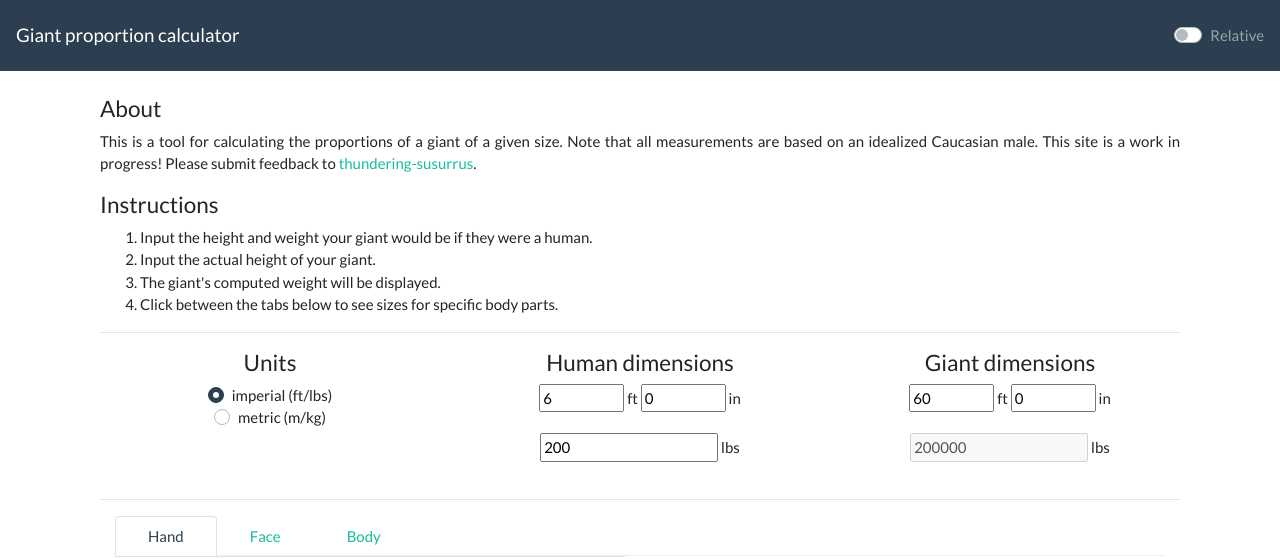
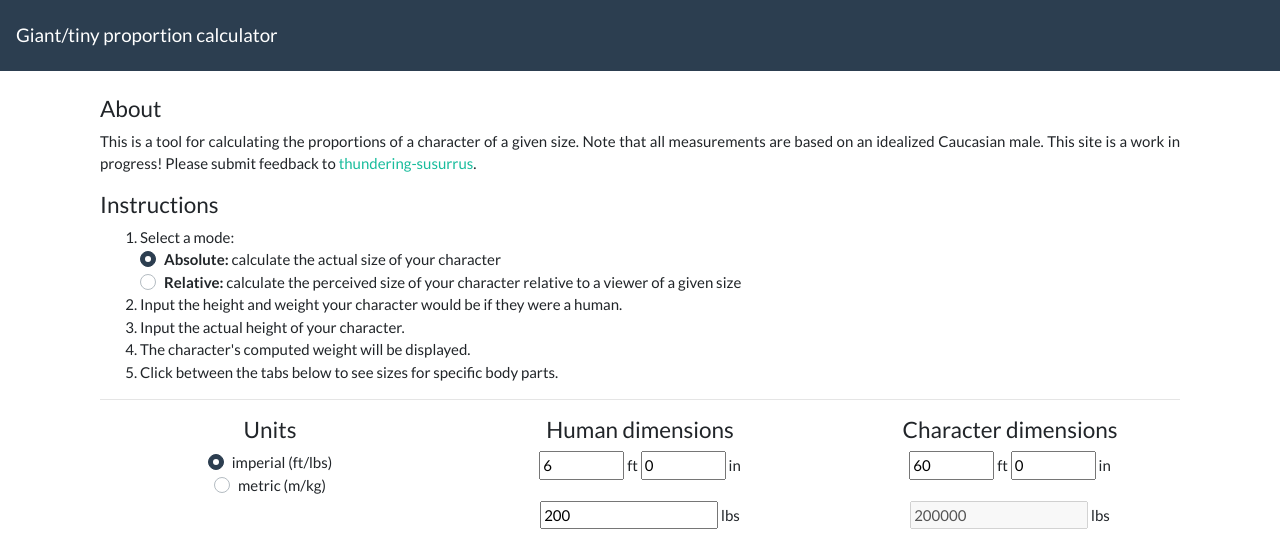
Before and after one commit to thundering-susurrus/thundering-susurrus.github.io, a plain HTML site: page calculator.html in a window 1280 px wide. Shown: the top 559 px of the page. Drawn offline with nearby package versions, Linux system fonts and the light colour scheme.

Commit message:
Adds relative height, improves relative instructions, and makes language G/t neutral

```diff
--- a/calculator.html
+++ b/calculator.html
@@ -20,14 +20,7 @@
     <div id="wrapper">
       <header>
         <nav class="navbar navbar-expand-md navbar-dark bg-primary mb-4">
-          <a class="navbar-brand">Giant proportion calculator</a>
-          <div class="form-group ml-auto navbar-nav text-muted">
-            <div class="custom-control custom-radio">
-              <div class="custom-control custom-switch">
-                <input type="checkbox" class="custom-control-input perspective" id="customSwitch1">
-                <label class="custom-control-label" for="customSwitch1">Relative</label>
-              </div>
-            </div>
+          <a class="navbar-brand">Giant/tiny proportion calculator</a>
         </nav>
       </header>
       <main role="main" class="flex-shrink-0">
@@ -35,20 +28,32 @@
           <div class="container ">
             <h4>About</h4>
             <p class="text-justify">
-                This is a tool for calculating the proportions of a giant of a given size. Note that all measurements are based on an idealized Caucasian male. This site is a work in progress! Please submit feedback to <a href="https://thundering-susurrus.tumblr.com/ask">thundering-susurrus</a>.
+              This is a tool for calculating the proportions of a character of a given size. Note that all measurements are based on an idealized Caucasian male. This site is a work in progress! Please submit feedback to <a href="https://thundering-susurrus.tumblr.com/ask">thundering-susurrus</a>.
             </p>
             <h4>Instructions</h4>
-              <ol class="absolute">
-                <li>Input the height and weight your giant would be if they were a human.</li>
-                <li>Input the actual height of your giant.</li>
-                <li>The giant's computed weight will be displayed.</li>
-                <li>Click between the tabs below to see sizes for specific body parts.</li>
-              </ol>
-              <ol class="relative">
-                <li>Input the actual height of your viewer.</li>
-                <li>Input the actual height of the person being observed.</li>
-                <li>The observed person's <em>perceived</em> height from the perspective of the viewer will be displayed.</li>
-                <li>Click between the tabs below to see sizes for specific body parts.</li>
+            <ol>
+              <li>Select a mode:
+                <div class="form-group">
+                  <div class="custom-control custom-radio">
+                    <input type="radio" name="modeRadio" class="custom-control-input" checked="" value="absolute" id="customRadio3">
+                    <label class="custom-control-label" for="customRadio3"><b>Absolute:</b> calculate the actual size of your character</label>
+                  </div>
+                  <div class="custom-control custom-radio">
+                    <input type="radio" name="modeRadio" class="custom-control-input" value="relative" id="customRadio4">
+                    <label class="custom-control-label" for="customRadio4"><b>Relative:</b> calculate the perceived size of your character relative to a viewer of a given size</label>
+                  </div>
+                </div>
+              </li>
+              <!--absolute instructions-->
+              <li class="absolute">Input the height and weight your character would be if they were a human.</li>
+              <li class="absolute">Input the actual height of your character.</li>
+              <li class="absolute">The character's computed weight will be displayed.</li>
+              <li class="absolute">Click between the tabs below to see sizes for specific body parts.</li>
+              <!--relative instructions-->
+              <li class="relative">Input the actual height of your viewer.</li>
+              <li class="relative">Input the actual height of the character being observed.</li>
+              <li class="relative">The observed character's <em>perceived</em> height from the perspective of the viewer will be displayed.</li>
+              <li class="relative">Click between the tabs below to see perceived sizes for specific body parts.</li>
             </ol>
             <hr>
             <div class="row">
@@ -97,9 +102,10 @@
               </div>
               <div class="col-12 col-md-4 text-center">
                 <div>
-                    <h4 class="absolute">Giant dimensions</h4>
-                    <h4 class="relative">Observed dimensions</h4>
+                  <h4 class="absolute">Character dimensions</h4>
+                  <h4 class="relative">Character dimensions</h4>
                   <p class="imperial">
+                    <label for="ft_input" class="relative"><b>Absolute:</b></label>
                     <input type="text" id="giant_ft_input" value="60" class="w-25"/>
                     <label for="ft_input">ft</label>
                     <input type="text" id="giant_in_input" value="0" class="w-25"/>
@@ -111,7 +117,17 @@
                       <label for="giant_lbs">lbs</label>
                     </p>
                   </div>
+                  <div class="relative">
+                    <p class="imperial">
+                      <label for="giant_ft_rel"><b>Relative:</b></label>
+                      <input type="text" disabled="disabled" id="giant_ft_rel" class="w-25" value="200000"/>
+                      <label for="giant_ft_rel">ft</label>
+                      <input type="text" disabled="disabled" id="giant_in_rel" class="w-25" value="200000"/>
+                      <label for="giant_in_rel">in</label>
+                    </p>
+                  </div>
                   <p class="metric">
+                    <label for="giant_m_input" class="relative"><b>Absolute:</b></label>
                     <input type="text" id="giant_m_input" value="18" class="w-25"/>
                     <label for="giant_m_input">m</label>
                     <input type="text" id="giant_cm_input" value="30" class="w-25"/>
@@ -121,6 +137,15 @@
                     <p class="metric">
                       <input type="text" disabled="disabled" id="giant_kgs" value="90000"/>
                       <label for="giant_kgs">kg</label>
+                    </p>
+                  </div>
+                  <div class="relative">
+                    <p class="metric">
+                      <label for="giant_m_rel"><b>Relative:</b></label>
+                      <input type="text" disabled="disabled" id="giant_m_rel" value="18" class="w-25"/>
+                      <label for="giant_m_rel">m</label>
+                      <input type="text" disabled="disabled" id="giant_cm_rel" value="30" class="w-25"/>
+                      <label for="giant_cm_irel">cm</label>
                     </p>
                   </div>
                 </div>
--- a/calculator.js
+++ b/calculator.js
@@ -131,9 +131,26 @@ function getPerspectiveHeightRatio() {
 
 }
 
+function updateRelHeight(giantHeight, humanHeight, useMetric) {
+	let heightRatio = giantHeight / humanHeight
+	if (useMetric) {
+		let relHeight = heightRatio * 183
+		let m = formatInt(relHeight / 100.0)
+		let cm = formatInt(relHeight % 100)
+		$("#giant_m_rel").val(m)
+		$("#giant_cm_rel").val(cm)
+	} else {
+		let relHeight = heightRatio * (6 * 12)
+		let ft = formatInt(relHeight / 12.0)
+		let inch = formatInt(relHeight % 12)
+		$("#giant_ft_rel").val(ft)
+		$("#giant_in_rel").val(inch)
+	}
+}
+
 function updateDimensions(myData) {
 	let useMetric = $("input[name=unitsRadio]:checked").val() == "metric"
-	let useRelative = $("#customSwitch1").prop("checked")
+	let useRelative = $("input[name=modeRadio]:checked").val() == "relative"
 
 	// Toggle settings
 	swapUnits(useMetric)
@@ -166,6 +183,9 @@ function updateDimensions(myData) {
 			$("#" + input_id).text(newLength)
 		}
 	}
+
+	// Update relative height
+	updateRelHeight(giantHeight, humanHeight, useMetric)
 }
 
 // Runs on start
--- a/calculator/calculator.css
+++ b/calculator/calculator.css
@@ -51,6 +51,6 @@ th     { background:#fff; }
 	display: none;
 }
 
-.perspective.custom-control-input:checked ~ .custom-control-label::before {
-	border-color: #ecf0f1;
+.form-group {
+	margin-bottom: 0px;
 }
```
Lines whose indentation alone changed are shown as unchanged.
